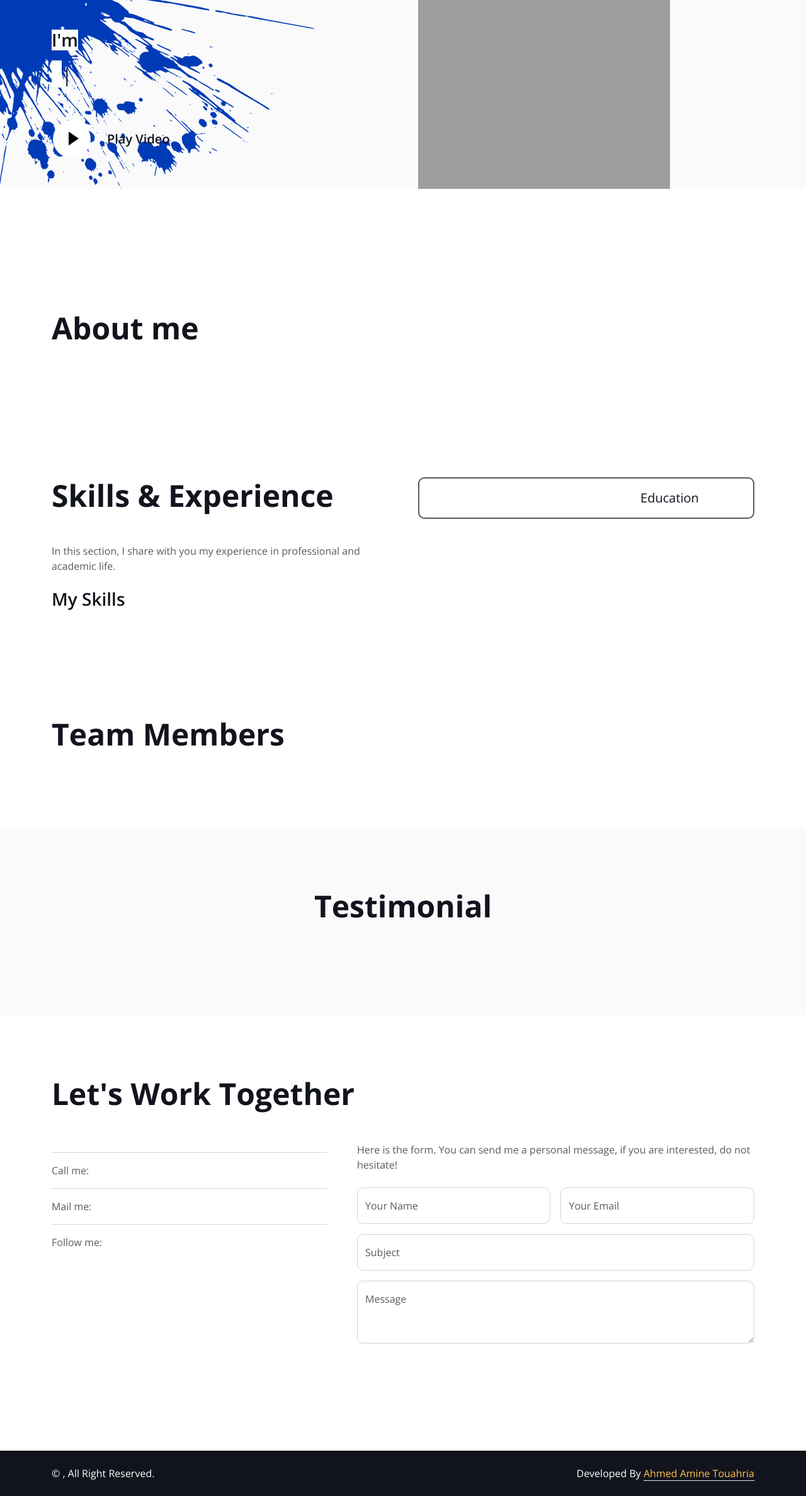
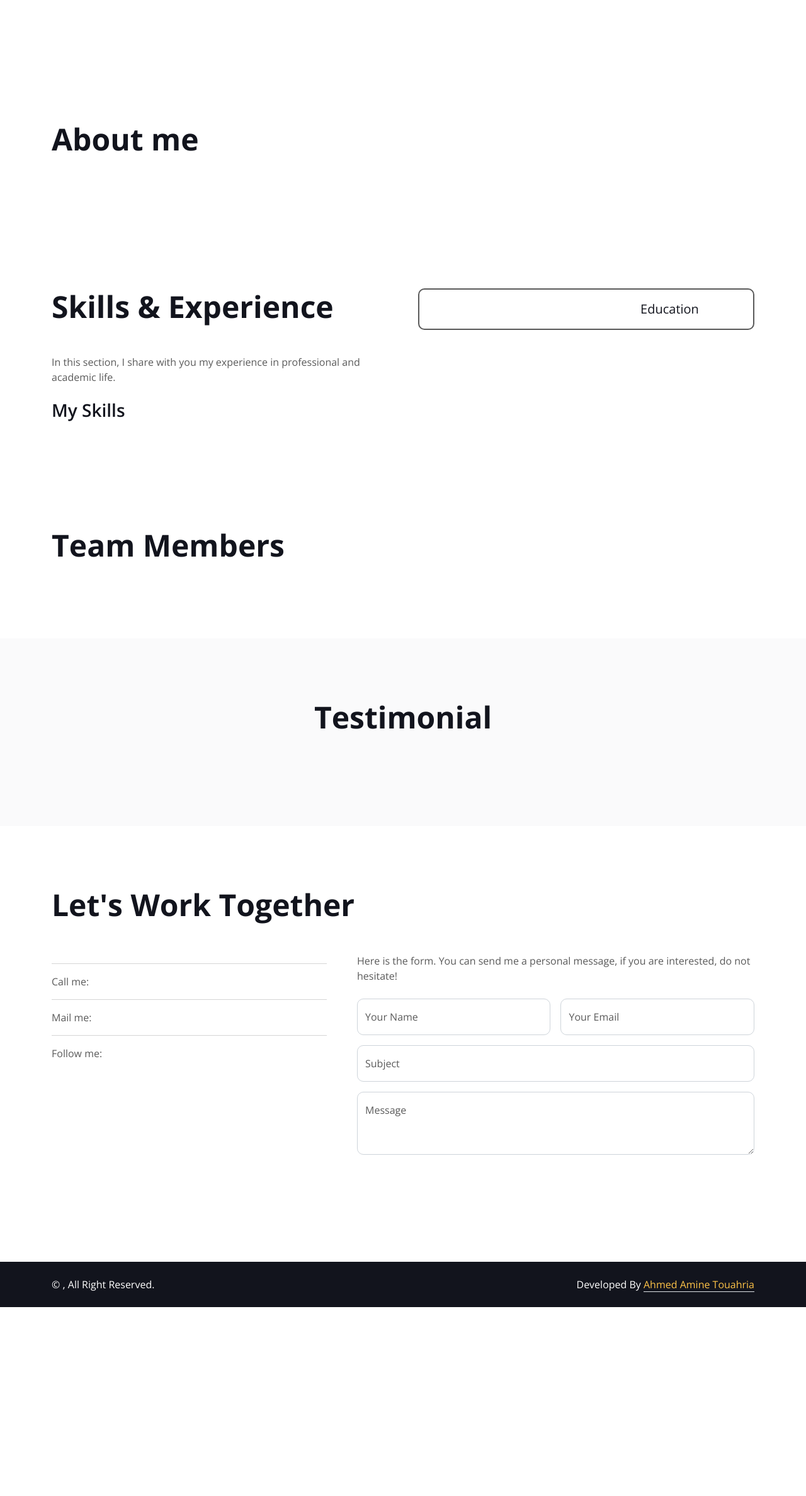
Before and after one commit to ahmedtouahria/muadh_alafeefi, a Django app: template templates/pages/home.html in a window 1280 px wide. Shown: the whole page at 63% size. After the commit the page ends 2076 px from the top, so only its background shows below. Run offline with Django 4.2, Linux system fonts and the light colour scheme; the template is opened without the code that fills it, so the values that code supplies are empty; some libraries are stand-ins or nearby versions; grey boxes are pictures that could not be loaded.

Commit message:
update home

```diff
--- a/templates/pages/home.html
+++ b/templates/pages/home.html
@@ -26,7 +26,7 @@
     <!-- Header Start -->
     <div class="container-fluid bg-light my-6 mt-0" id="home">
         <div class="container">
-            <div class="row g-5 align-items-center" >
+            <div class="row g-5 align-items-center d-none" >
                 <div class="col-lg-6 py-6 pb-0 pt-lg-0" >
                     <h3 class="text-primary mb-3 bg-white" style="width: fit-content;">I'm</h3>
                     <h1 class="display-3 mb-3 bg-white" style="width: fit-content;">{{config.SITE_NAME}}</h1>
```
